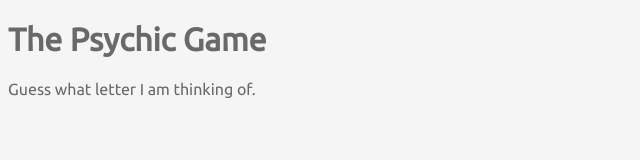
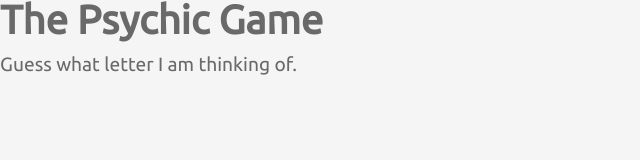
Before and after one commit to viant3/Psychic-Game, a plain HTML site: page index.html in a window 1280 px wide. Shown: the whole page, without its empty margins (0-640 px from the left). Drawn offline with Linux system fonts and the light colour scheme.

Commit message:
added reset.css - updated head in index to include reset - added style to style.css

```diff
--- /dev/null
+++ b/assets/css/reset.css
@@ -0,0 +1,48 @@
+/* http://meyerweb.com/eric/tools/css/reset/
+   v2.0 | 20110126
+   License: none (public domain)
+*/
+
+html, body, div, span, applet, object, iframe,
+h1, h2, h3, h4, h5, h6, p, blockquote, pre,
+a, abbr, acronym, address, big, cite, code,
+del, dfn, em, img, ins, kbd, q, s, samp,
+small, strike, strong, sub, sup, tt, var,
+b, u, i, center,
+dl, dt, dd, ol, ul, li,
+fieldset, form, label, legend,
+table, caption, tbody, tfoot, thead, tr, th, td,
+article, aside, canvas, details, embed,
+figure, figcaption, footer, header, hgroup,
+menu, nav, output, ruby, section, summary,
+time, mark, audio, video {
+	margin: 0;
+	padding: 0;
+	border: 0;
+	font-size: 100%;
+	font: inherit;
+	vertical-align: baseline;
+}
+/* HTML5 display-role reset for older browsers */
+article, aside, details, figcaption, figure,
+footer, header, hgroup, menu, nav, section {
+	display: block;
+}
+body {
+	line-height: 1;
+}
+ol, ul {
+	list-style: none;
+}
+blockquote, q {
+	quotes: none;
+}
+blockquote:before, blockquote:after,
+q:before, q:after {
+	content: '';
+	content: none;
+}
+table {
+	border-collapse: collapse;
+	border-spacing: 0;
+}
--- a/assets/css/style.css
+++ b/assets/css/style.css
@@ -3,3 +3,15 @@ body {
     background-color: #F5F5F5;
     font-family: 'Ubuntu', sans-serif;
 }
+
+h1 {
+    font-size: 2.5em;
+    font-weight: bolder;
+    padding-bottom: 15px;
+}
+
+
+p {
+    font-size: 1.2em;
+    padding-bottom: 10px;
+}
--- a/index.html
+++ b/index.html
@@ -4,6 +4,7 @@
 <head>
   <meta charset="UTF-8">
   <link href="https://fonts.googleapis.com/css?family=Ubuntu&display=swap" rel="stylesheet">
+  <link rel="stylesheet" type="text/css" href="assets/css/reset.css">
   <link rel="stylesheet" type="text/css" href="assets/css/style.css">
   <title>Psychic Game</title>
 </head>
```
